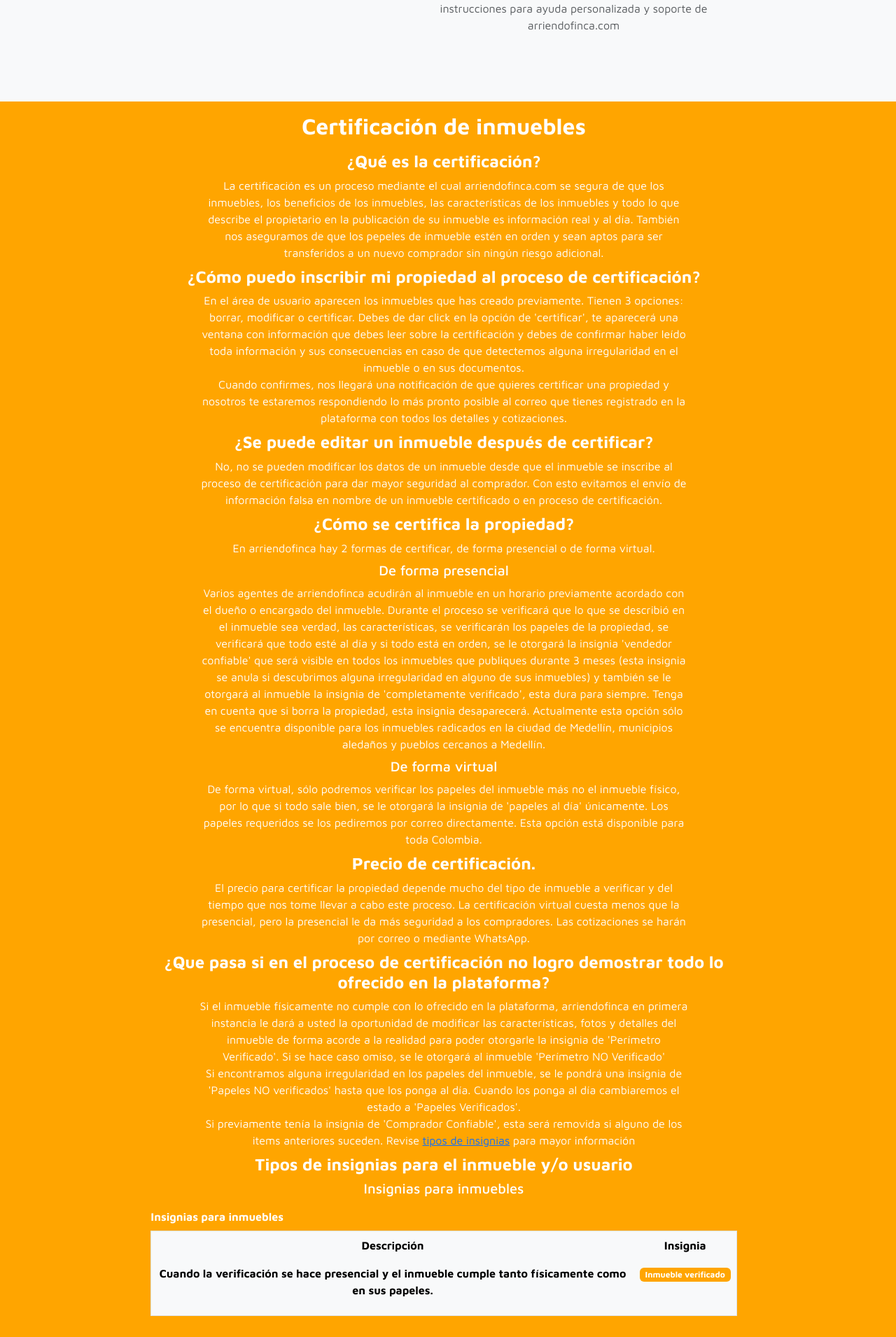
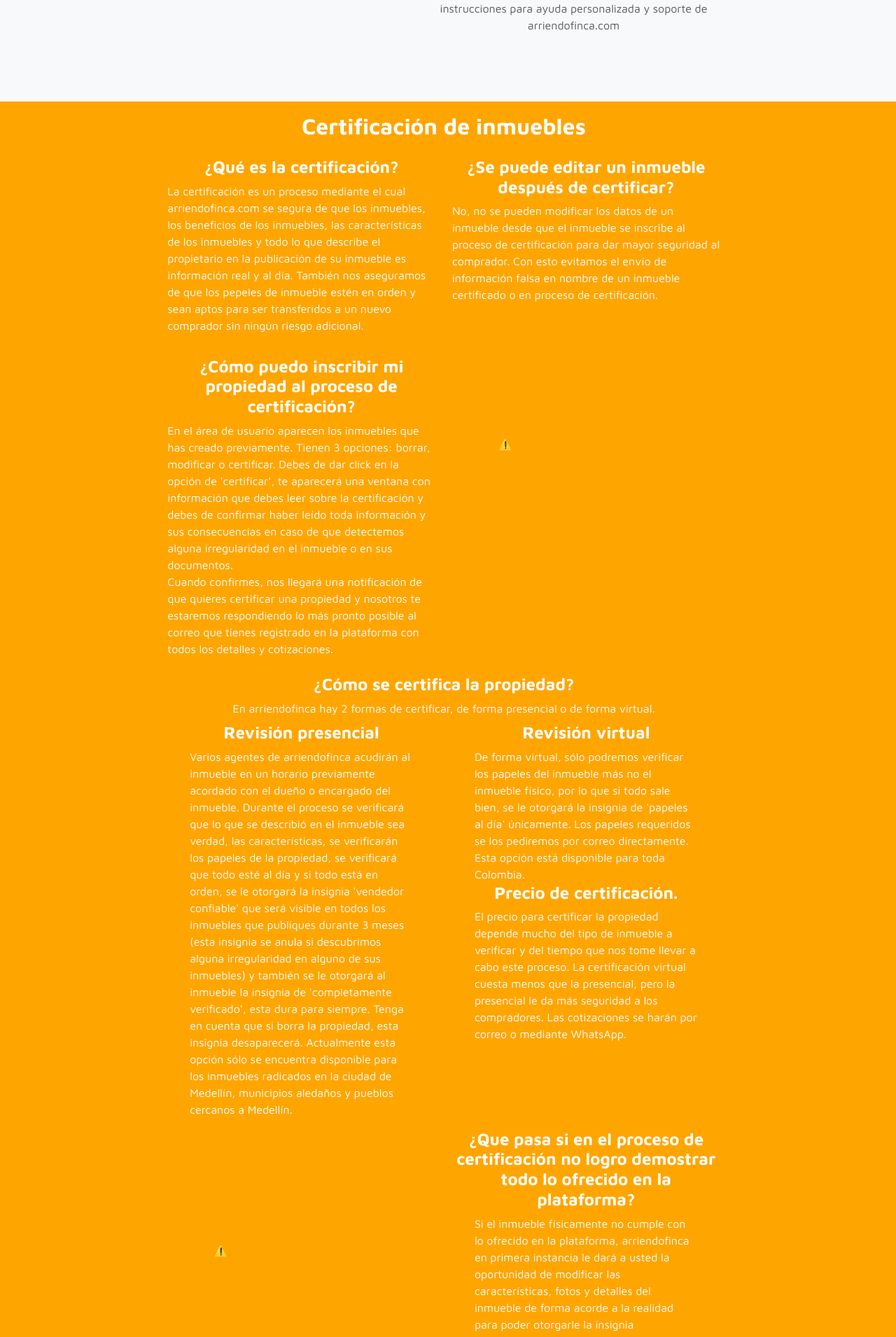
Before and after one commit to DavidMojica/arriendofinca-II, a Django app: page /FAQS/ in a window 1280 px wide. Shown: the part 350-2260 px from the top of the page at 70% size. Run offline with Django 5.2, Linux system fonts and the light colour scheme; lists and menus that the app fills with data are empty; some libraries are stand-ins or nearby versions.

Commit message:
FAQS - Text end

```diff
--- a/main/static/css/FAQS.css
+++ b/main/static/css/FAQS.css
@@ -1,4 +1,8 @@
-#questionLottie{
+.lottie-md{
     height: 250px;
     width: 250px;
 }
+
+.table{
+    border-radius: 2em;
+}
--- a/main/templates/FAQS.html
+++ b/main/templates/FAQS.html
@@ -7,7 +7,7 @@
 
 <section class="bg-light row justify-content-center align-items-center gap-5 py-5 me-0">
     <article class="col-6 col-lg-3 text-center">
-        <lottie-player src="https://lottie.host/f7936a61-536b-4483-adcb-d96c1afd2e7a/jtRVFzcqMf.json" id="questionLottie" background="##FFFFFF" speed="1" loop autoplay direction="1" mode="normal"></lottie-player>
+        <lottie-player src="https://lottie.host/f7936a61-536b-4483-adcb-d96c1afd2e7a/jtRVFzcqMf.json" class="lottie-md" background="##FFFFFF" speed="1" loop autoplay direction="1" mode="normal"></lottie-player>
     </article>
     <article class="col-6 col-lg-4 text-center">
         <h1 class="fw-bold text-orange">FAQs</h1>
@@ -15,84 +15,94 @@
     </article>
 </section>
 
+<!-- Certificacion -->
 <section class="bg-tt-orange row justify-content-center text-center py-3 me-0">
     <h2 class="text-white fw-bold">Certificación de inmuebles</h2>
-    <section class="col-lg-8">
-        <article class="my-2">
+    <section class="col-lg-8 row justify-content-center">
+        <article class="my-3 row">
+            <section class="col-lg-6">
                 <h4 class="text-white fw-bold">¿Qué es la certificación?</h4>
-            <p class="text-white col col-10 m-auto">
+                <p class="text-white col col-10 m-auto text-start w-100">
                     La certificación es un proceso mediante el cual arriendofinca.com se segura de que los inmuebles, los beneficios de los inmuebles,
                     las características de los inmuebles y todo lo que describe el propietario en la publicación de su inmueble es información real y al día.
                     También nos aseguramos de que los pepeles de inmueble estén en orden y sean aptos para ser transferidos a un nuevo comprador sin ningún riesgo adicional.
                 </p>
+            </section>
+            <section class="col-lg-6">
+                <h4 class="text-white fw-bold">¿Se puede editar un inmueble después de certificar?</h4>
+                <p class="text-white col col-10 m-auto text-start w-100 ">
+                    No, no se pueden modificar los datos de un inmueble desde que el inmueble se inscribe al proceso de certificación para dar mayor seguridad al comprador.
+                    Con esto evitamos el envío de información falsa en nombre de un inmueble certificado o en proceso de certificación.
+                </p>
+            </section>
         </article>
 
-        <article class="my-2">
+        <article class="my-3 row justify-content-center">
+            <section class="col-lg-6">
                 <h4 class="text-white fw-bold">¿Cómo puedo inscribir mi propiedad al proceso de certificación?</h4>
-            <p class="text-white col col-10 m-auto">
+                <p class="text-white m-auto text-start">
                     En el área de usuario aparecen los inmuebles que has creado previamente. Tienen 3 opciones: borrar, modificar o certificar.
                     Debes de dar click en la opción de 'certificar', te aparecerá una ventana con información que debes leer sobre la certificación y debes de confirmar
                     haber leído toda información y sus consecuencias en caso de que detectemos alguna irregularidad en el inmueble o en sus documentos. <br>
                     Cuando confirmes, nos llegará una notificación de que quieres certificar una propiedad y nosotros te estaremos respondiendo lo más pronto posible
                     al correo que tienes registrado en la plataforma con todos los detalles y cotizaciones.
                 </p>
+            </section>
+            <section class="col-lg-6">
+                <lottie-player src="https://lottie.host/d324513d-bbc8-49e6-89f8-c555fd07bd82/9VorlQoUQ6.json" class="lottie-md m-auto" background="##FFFFFF" speed=".2" autoplay direction="1" mode="normal"></lottie-player>
+            </section>
         </article>
 
-        <article class="my-2">
-            <h4 class="text-white fw-bold">¿Se puede editar un inmueble después de certificar?</h4>
-            <p class="text-white col col-10 m-auto">
-                No, no se pueden modificar los datos de un inmueble desde que el inmueble se inscribe al proceso de certificación para dar mayor seguridad al comprador.
-                Con esto evitamos el envío de información falsa en nombre de un inmueble certificado o en proceso de certificación.
-            </p>
-        </article>
-
-        <article class="my-2">
+        <article class="my-2 row">
             <h4 class="text-white fw-bold">¿Cómo se certifica la propiedad?</h4>
-            <p class="text-white col col-10 m-auto">
+            <p class="text-white col col-10 m-auto text-sm">
                 En arriendofinca hay 2 formas de certificar, de forma presencial o de forma virtual.
             </p>
-            <h5 class="text-white mt-2">De forma presencial</h5>
-            <p class="text-white col col-10 m-auto">
+            <section class="col-lg-6">
+                <h4 class="text-white mt-2 fw-bold">Revisión presencial</h4>
+                <p class="text-white col col-10 m-auto text-start">
                     Varios agentes de arriendofinca acudirán al inmueble en un horario previamente acordado con el dueño o encargado del inmueble. Durante el proceso se verificará que lo que se describió en el inmueble sea verdad, las características,
                     se verificarán los papeles de la propiedad, se verificará que todo esté al día y si todo está en orden, se le otorgará la insignia 'vendedor confiable' que será visible en
                     todos los inmuebles que publiques durante 3 meses (esta insignia se anula si descubrimos alguna irregularidad en alguno de sus inmuebles) y también se le otorgará al inmueble
                     la insignia de 'completamente verificado', esta dura para siempre. Tenga en cuenta que si borra la propiedad, esta insignia desaparecerá. Actualmente esta opción sólo se encuentra
                     disponible para los inmuebles radicados en la ciudad de Medellín, municipios aledaños y pueblos cercanos a Medellín.
                 </p>
-            <h5 class="text-white mt-2">De forma virtual</h5>
-            <p class="text-white col col-10 m-auto">
+            </section>
+            <section class="col-lg-6">
+                <h4 class="text-white mt-2 fw-bold">Revisión virtual</h4>
+                <p class="text-white col col-10 m-auto text-start">
                     De forma virtual, sólo podremos verificar los papeles del inmueble más no el inmueble físico, por lo que si todo sale bien, se le otorgará la insignia de 'papeles al día'
                     únicamente. Los papeles requeridos se los pediremos por correo directamente. Esta opción está disponible para toda Colombia.
                 </p>
-        </article>
-
-        <article class="my-2">
                 <h4 class="text-white fw-bold">Precio de certificación.</h4>
-            <p class="text-white col col-10 m-auto">
+                <p class="text-white col col-10 m-auto text-start">
                     El precio para certificar la propiedad depende mucho del tipo de inmueble a verificar y del tiempo que nos tome llevar a cabo este proceso. La certificación virtual cuesta menos que la presencial,
                     pero la presencial le da más seguridad a los compradores. Las cotizaciones se harán por correo o mediante WhatsApp.
                 </p>
+            </section>
         </article>
 
-        <article class="my-2">
+        <article class="my-2 row">
+            <article class="col-lg-6">
+                <lottie-player src="https://lottie.host/4080df7e-6586-4950-b8a4-c08a67b658b0/M4D4Eqbtvg.json" background="transparent" speed="0.2" class="mt-5 lottie-md m-auto" loop autoplay></lottie-player>
+                <!-- <lottie-player src="https://lottie.host/87ae1ac7-4237-4089-8f26-6d40937d8e76/WwcB5pV6OG.json" background="##ffffff" class="lottie-md m-auto" speed="1" loop autoplay direction="1" mode="normal"></lottie-player> -->
+            </article>
+            <article class="col-lg-6">
                 <h4 class="text-white fw-bold">¿Que pasa si en el proceso de certificación no logro demostrar todo lo ofrecido en la plataforma?</h4>
-            <p class="text-white col col-10 m-auto">
+                <p class="text-white col col-10 m-auto text-start">
                     Si el inmueble físicamente no cumple con lo ofrecido en la plataforma, arriendofinca en primera instancia le dará a usted la oportunidad de modificar las características,
-                fotos y detalles del inmueble de forma acorde a la realidad para poder otorgarle la insignia de 'Perímetro Verificado'. Si se hace caso omiso, se le otorgará al inmueble
-                'Perímetro NO Verificado'<br>
-                Si encontramos alguna irregularidad en los papeles del inmueble, se le pondrá una insignia de 'Papeles NO verificados' hasta que los ponga al día. Cuando los ponga al día
-                cambiaremos el estado a 'Papeles Verificados'. <br>
-                Si previamente tenía la insignia de 'Comprador Confiable', esta será removida si alguno de los items anteriores suceden.
-                Revise <a href="#tipos_insignias" class="">tipos de insignias</a> para mayor información
+                    fotos y detalles del inmueble de forma acorde a la realidad para poder otorgarle la insignia 'Físicamente verificado'. Si se hace caso omiso, pero cumple con los papeles, se le otorgará 'Papeles al día'.
+                    Si no cumple con los papeles tampoco, se le otorgará una insignia de 'No verificado' hasta que solucione los inconvenientes respecto al estado físico y legal del inmueble.
+                    Si previamente tenía la insignia de 'Comprador Confiable', esta será removida.
                 </p>
             </article>
-        <article class="my-2" id="tipos_insignias">
-            <h4 class="text-white fw-bold">Tipos de insignias para el inmueble y/o usuario</h4>
-            <h5 class="text-white mt-2">Insignias para inmuebles</h5>
-
-            <section class="table-responsive ">
-                <table class="table caption-top table-borderless col col-6 table-light border rounded">
-                    <caption class="text-white fw-bold">Insignias para inmuebles</caption>
+        </article>
+        <article class="my-4" id="tipos_insignias">
+            <h4 class="text-white fw-bold">Insignias</h4>
+            <h5 class="text-white">Insignias para inmuebles</h5>
+            <section class="table-responsive">
+                <table class="table table-borderless table-light">
+                    <caption>Estas insignas aparecerán sólo en inmuebles certificados.</caption>
                     <thead>
                         <tr>
                             <th scope="col" class="text-orange">Descripción</th>
@@ -101,21 +111,80 @@
                     </thead>
                     <tbody>
                         <tr>
-                            <th><p>Cuando la verificación se hace presencial y el inmueble cumple tanto físicamente como en sus papeles.</p></th>
-                            <th><span class="badge bg-tt-orange">Inmueble verificado</span></th>
+                            <td><p class="small">Verificación correcta de inmueble y documentos.</p></td>
+                            <td><span class="badge bg-tt-orange">100% Certificado <i class='bx bx-check-shield'></i></span></td>
                         </tr>
                         <tr>
+                            <td><p class="small">Revisión correcta únicamente del inmueble.</p></td>
+                            <td><span class="badge bg-warning">Físicamente verificado <i class='bx bx-building-house'></i></span></td>
+                        </tr>
+                        <tr>
+                            <td><p class="small">Revisión correcta únicamente de documentos.</p></td>
+                            <td><span class="badge bg-warning">Documentos al día <i class='bx bxs-dock-top' ></i></span></td>
+                        </tr>
+                        <tr>
+                            <td><p class="small">No se logró verificar ni físicamente ni documentos al día.</p></td>
+                            <td><span class="badge bg-danger">No certificado <i class='bx bx-x-circle' ></i></span></td>
+                        </tr>
+                    </tbody>
+                </table>
+            </section>
 
+            <h5 class="text-white">Insignias para usuarios</h5>
+            <section class="table-responsive">
+                <table class="table table-borderless table-light">
+                    <caption>Estas insignias aparecerán en los inmuebles que publiques independientemente de si están certificados o no.</caption>
+                    <thead>
+                        <tr>
+                            <th scope="col" class="text-orange">Descripción</th>
+                            <th scope="col" class="text-orange">Insignia</th>
                         </tr>
-
+                    </thead>
+                    <tbody>
+                        <tr>
+                            <td><p class="small">Vendedor con por lo menos 1 inmueble certificado.</p></td>
+                            <td><span class="badge bg-success">Vendedor confiable <i class='bx bxs-check-circle' ></i></span></td>
+                        </tr>
+                    </tbody>
+                        <tr>
+                            <td><p class="small">Vendedor con 3 o más inmuebles certificados.</p></td>
+                            <td><span class="badge bg-success">Vendedor muy confiable <i class='bx bxs-badge-check' ></i></span></td>
+                        </tr>
                     </tbody>
                 </table>
             </section>
         </article>
+    </section>
+</section>
+<!-- Destacados -->
 
+<section class="bg-tt-orange row justify-content-center text-center py-3 me-0 my-5">
+    <h2 class="text-white fw-bold">Inmuebles destacados</h2>
+    <section class="col-lg-8 row">
+        <article class="my-2 col-lg-6">
+            <h4 class="text-white fw-bold">Ventajas</h4>
+            <p class="text-white col col-10 m-auto">
+                Los inmuebles destacados tendrán chance de aparecer en el inicio de nuestra página. También aparecerán de primeros cuando los compradores busquen inmuebles con las mismas características.
+                Para destacar tu inmueble, debes de darle al botón 'Destacar' al inmueble que deseas destacar en el area de usuario.
+            </p>
+        </article>
+
+        <section class="col-lg-6">
+            <article class="my-2">
+                <h4 class="text-white fw-bold">Precios</h4>
+                <p class="text-white col col-10 m-auto">
+                    El precio para destacar tu inmueble es de $20.000 al mes. Esta tarifa se mantendrá para los inmuebles que adquieran el servicio de 'destacar' con nosotros desde el inicio, pero aumentará para inmuebles que
+                    se destaquen despues cuando haya un flujo mayor de usuarios.
+                </p>
+            </article>
         </section>
 
+        <article class="my-2">
+            <h4 class="text-white fw-bold">Duración</h4>
+            <p class="text-white col col-10 m-auto">
+                El servicio de destacar puede comprarse por un periodo de 1 a 6 meses. Después el efecto desaparece y debe renovarse.
+            </p>
+        </article>
     </section>
-
-
+</section>
 {% endblock %}
```
Also changed, not shown: main/models.py (+11 -0 lines), main/migrations/0023_tipocertificado_certificado_tipo.py (added). Lines whose indentation alone changed are shown as unchanged.
